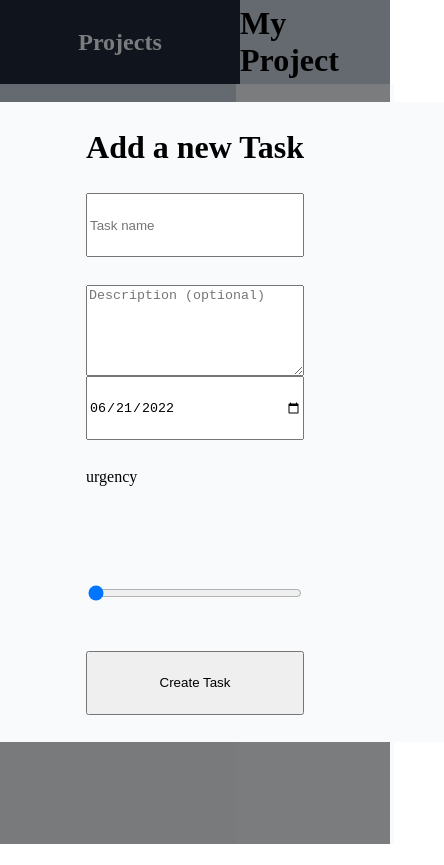
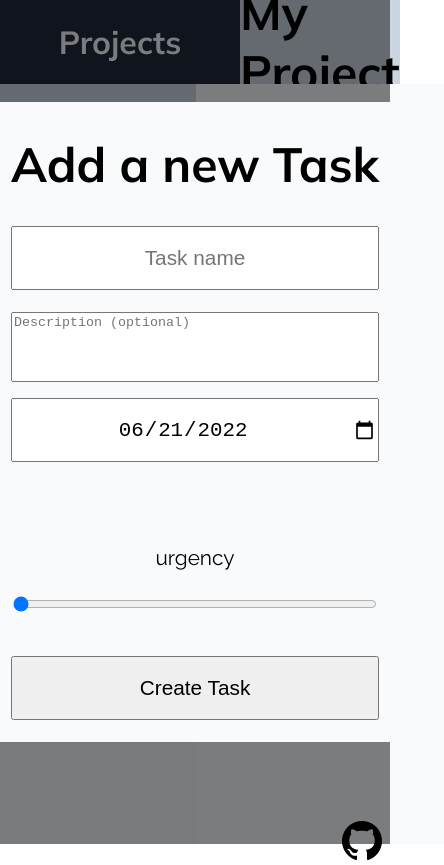
Before and after one commit to Jando-G/Odin-Todo-List, a website built with webpack: page dist/index.html in a window 390 px wide. Both pictures are taken after a click on the picture 315 px from the left and 137 px from the top of the page. Shown: the whole page, 444 px wide, since content can reach past the window. Before the commit the page ends 844 px from the top, so only its background shows below. Built offline with nearby package versions, Linux system fonts and the light colour scheme.

Commit message:
add link to my github page

```diff
--- a/src/index.js
+++ b/src/index.js
@@ -1,6 +1,7 @@
 import './style.css';
 import plus from './plus-circle.png';
 import trashCan from './trash-can-outline.png';
+import github from './github.png';
 import { compareAsc, format } from 'date-fns'
 
 const todo = (title, description, dueDate, priority) => {
@@ -79,18 +80,20 @@ const todo = (title, description, dueDate, priority) => {
          //date manipulation starts here
          const today = new Date().setHours(0, 0 , 0, 0);
          const result = (task.dueDate - today) / 86400000;
+         let dueMsg = '';
          if(result === 0) {
-            taskDate.innerHTML = 'Due today';
+            dueMsg = 'Due today';
          }
          else if(result === 1) {
-            taskDate.innerHTML = 'Due tomorrow';
+            dueMsg = 'Due tomorrow';
          }
          else if(result < 0) {
-            taskDate.innerHTML = `Overdue! (${Math.abs(result)} days ago)`;
+            dueMsg = `Overdue! (${Math.floor(Math.abs(result))} days ago)`;
          }
          else {
-            taskDate.innerHTML = `Due in ${result} days`;
+            dueMsg = `Due in ${Math.floor(result)} days`;
          }
+         taskDate.innerHTML = dueMsg;
          newDiv.appendChild(taskDate);
          newDiv.addEventListener('click', (e)=> {
             if(e.target != checkBox) {
@@ -101,12 +104,17 @@ const todo = (title, description, dueDate, priority) => {
         detHead.innerHTML = task.title;
         details.appendChild(detHead);
         const detDesc = document.createElement('div');
-        detDesc.innerHTML = task.description;
+        if(task.description) {
+            detDesc.innerHTML = task.description;
+        }
+        else {
+            detDesc.innerHTML = 'No description'
+        }
         details.appendChild(detDesc);
         document.body.appendChild(details);
         const detDue = document.createElement('div');
         //add amount of days left in paranthesis
-        detDue.innerHTML = `Due: ${task.dueDate} (In blank days)`;
+        detDue.innerHTML = `Due: ${format(new Date(task.dueDate), 'MM-dd-yyyy')} (${dueMsg})`;
         details.appendChild(detDue);
         overlay.classList.remove('hidden');
             }
@@ -198,7 +206,11 @@ if(window.localStorage.length) {
     projectsList = JSON.parse(str);
 }
 else { //no data, populate list
-    projectsList['My Project'] = [todo('my task', 'do cool stuff', 'tomorrow', 'urgent')];
+    projectsList['My Project'] = [todo('About this website',
+    `A simple todo list with project folders to sort your tasks in.
+    Made by Alejandro Gutierrez 2022.`,
+     new Date().setHours(0, 0, 0, 0),
+     'urgent')];
 }
 let currentProject = Object.keys(projectsList)[0];
 /*Code for generating skeleton of page */
@@ -244,14 +256,12 @@ taskForm.appendChild(taskFormHead);
 const taskNameField = document.createElement('input');
 taskNameField.setAttribute('type', 'text');
 taskNameField.setAttribute('placeholder', 'Task name');
+taskNameField.setAttribute('maxlength', '30');
 taskNameField.setAttribute('required', '');
-taskForm.appendChild(taskNameField);
-const taskDeskField = document.createElement('input');
-taskDeskField.setAttribute('type', 'text');
-taskDeskField.setAttribute('placeholder', 'Task name');
 taskForm.appendChild(taskNameField);
 const taskDescField = document.createElement('textarea');
 taskDescField.setAttribute('placeholder', 'Description (optional)');
+taskNameField.setAttribute('maxlength', '50');
 taskForm.appendChild(taskDescField);
 const taskDateField = document.createElement('input');
 taskDateField.setAttribute('type', 'date');
@@ -308,12 +318,19 @@ submitTask.addEventListener('click', ()=> {
         domStuff.renderTasks(currentProject);
         taskNameField.value = '';
         taskDescField.value = '';
-        taskDateField.value = '';
+        taskDateField.value = format(new Date(), 'yyyy-MM-dd');
         taskUrgencyField.value = 0;
         taskForm.classList.add('hidden');
         overlay.classList.add('hidden');
     }
     });
+const gitanch = document.createElement('a');
+gitanch.setAttribute('href', 'https://github.com/Jando-G');
+const gitLogo = document.createElement('img');
+gitLogo.setAttribute('src', github);
+gitLogo.setAttribute('id', 'gitLogo');
+gitanch.appendChild(gitLogo);
+document.body.appendChild(gitanch);
     window.onbeforeunload = ()=> {
         localStorage.clear();
         if(Object.keys(projectsList).length) {
--- a/src/style.css
+++ b/src/style.css
@@ -1,3 +1,4 @@
+@import url('https://fonts.googleapis.com/css2?family=Mulish:wght@700&family=Raleway&display=swap');
 :root {
     --title-bg-color: #cbd5e1;
     --proj-bg-color: #f1f5f9;
@@ -7,10 +8,26 @@
 * {
     box-sizing: border-box;
 }
+@media only screen and (max-width: 650px) {
+    .task {
+        margin-left: .5rem !important;
+        margin-right: .5rem !important;
+        padding-left: 0 !important;
+        padding-right: 0 !important;
+    }
+}
 body {
     margin: 0;
+    font-family: 'Raleway', sans-serif;
+    font-size: 1.3rem;
+    overflow-wrap: break-word;
+}
+h1, h2 {
+    font-family: 'Mulish', sans-serif;
+
 }
 h1 {
+    font-size: 3rem;
     display: flex;
     align-items: center;
     justify-content: center;
@@ -26,11 +43,10 @@ h1 {
     height: 90vh;
     overflow-y: auto;
     overflow-x: hidden;
-    overflow-wrap: break-word;
 }
 .project {
     height: 4rem;
-    font-size: 1.5rem;
+    font-size: 1.2rem;
     margin-top: 1rem;
     grid-gap: 1rem;
     margin-top: 0;
@@ -56,9 +72,6 @@ h1 {
     overflow-y: auto;
     overflow-x: hidden;
 }
-.checked {
-    background-color: #cbd5e1 !important;
-}
 #projBtn, #taskBtn {
     height: 5vh;
     width: 5vh;
@@ -71,6 +84,8 @@ h1 {
     align-items: center;
 }
 .form-container {
+    padding-left: 4rem;
+    padding-right: 4rem;
     position: fixed;
     height: 40rem;
     width: 40rem;
@@ -84,8 +99,13 @@ h1 {
     justify-content: center;
     grid-auto-rows: 1fr;
 }
+.form-container > div, .form-container > h1{
+    max-width: 32rem;
+ }
 .form-container input {
     height: 4rem;
+    text-align: center;
+    font-size: 1.3rem;
 }
 .hidden {
     visibility: hidden;
@@ -117,9 +137,13 @@ h1 {
     height: 5rem;
     margin-bottom: .75rem;
 }
+.task > div:nth-child(2) {
+    padding-left: 2rem;
+    padding-right: 2rem;
+}
 .task input {
-    width: 2rem;
-    height: 2rem;
+    min-width: 2rem;
+    min-height: 2rem;
 }
 .checked:after {
     position: absolute;
@@ -138,6 +162,7 @@ h1 {
 }
 h2 {
     background-color: var(--black-bg-color);
+    font-size: 2rem;
     color: var(--white-bg-color);
     height: 100%;
     width: 100%;
@@ -188,3 +213,20 @@ img {
     margin-bottom: .5rem;
     font-size: 1.4rem;
   }
+  textarea {
+    margin-bottom: 1rem;
+    resize: none;
+  }
+  label {
+    display: flex;
+    justify-content: center;
+    align-items: end;
+  }
+  #gitLogo {
+    position: absolute;
+    top: 93vh;
+    right: 1vw;
+  }
+  #gitLogo:hover {
+    transform: scale(1.1);
+  }
```
Also changed, not shown: dist/909e7820e93c4288555f.png (added), dist/f9c9a7945358f0547c70.png (added), dist/main.js, src/github.png (added).
